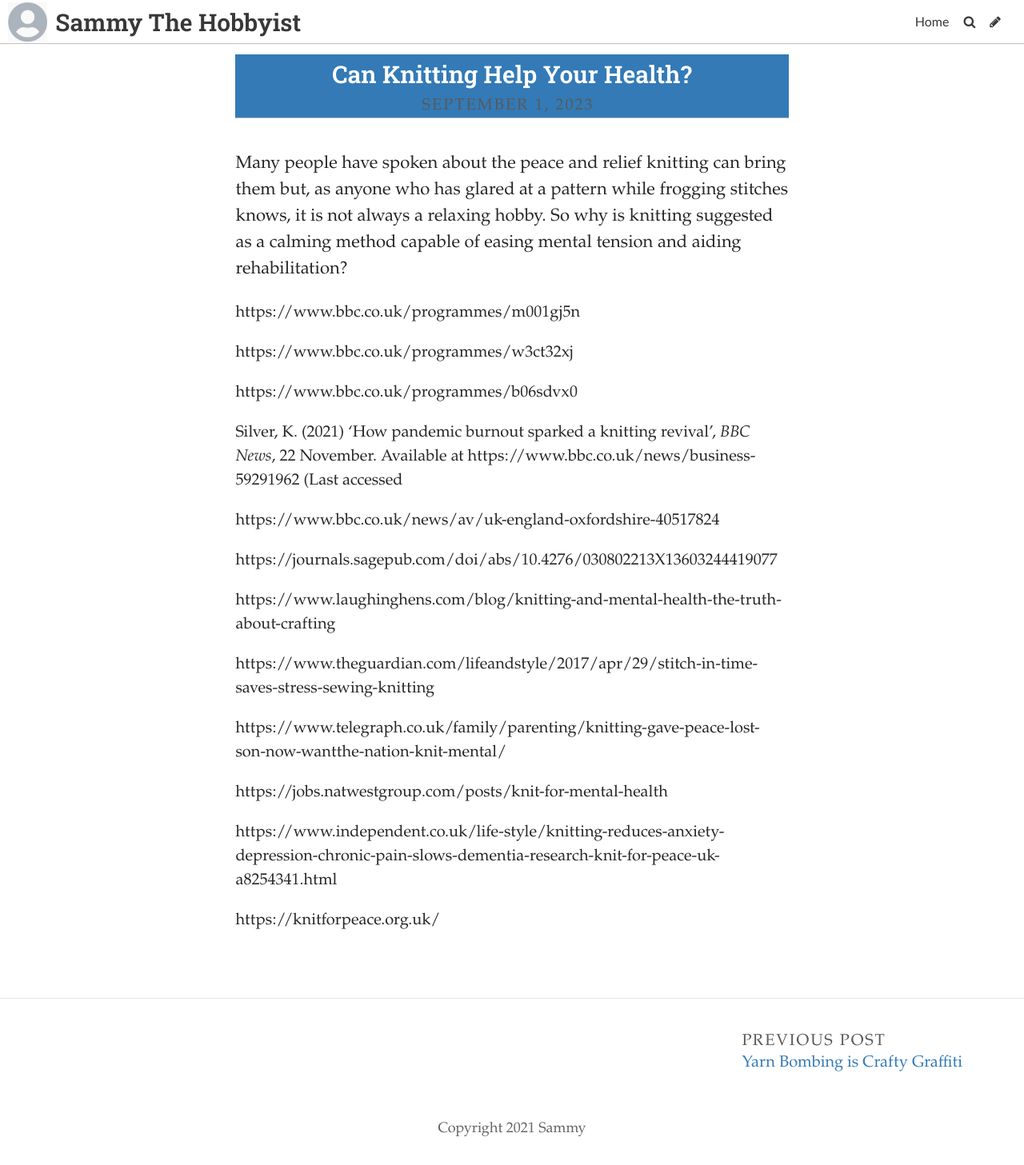
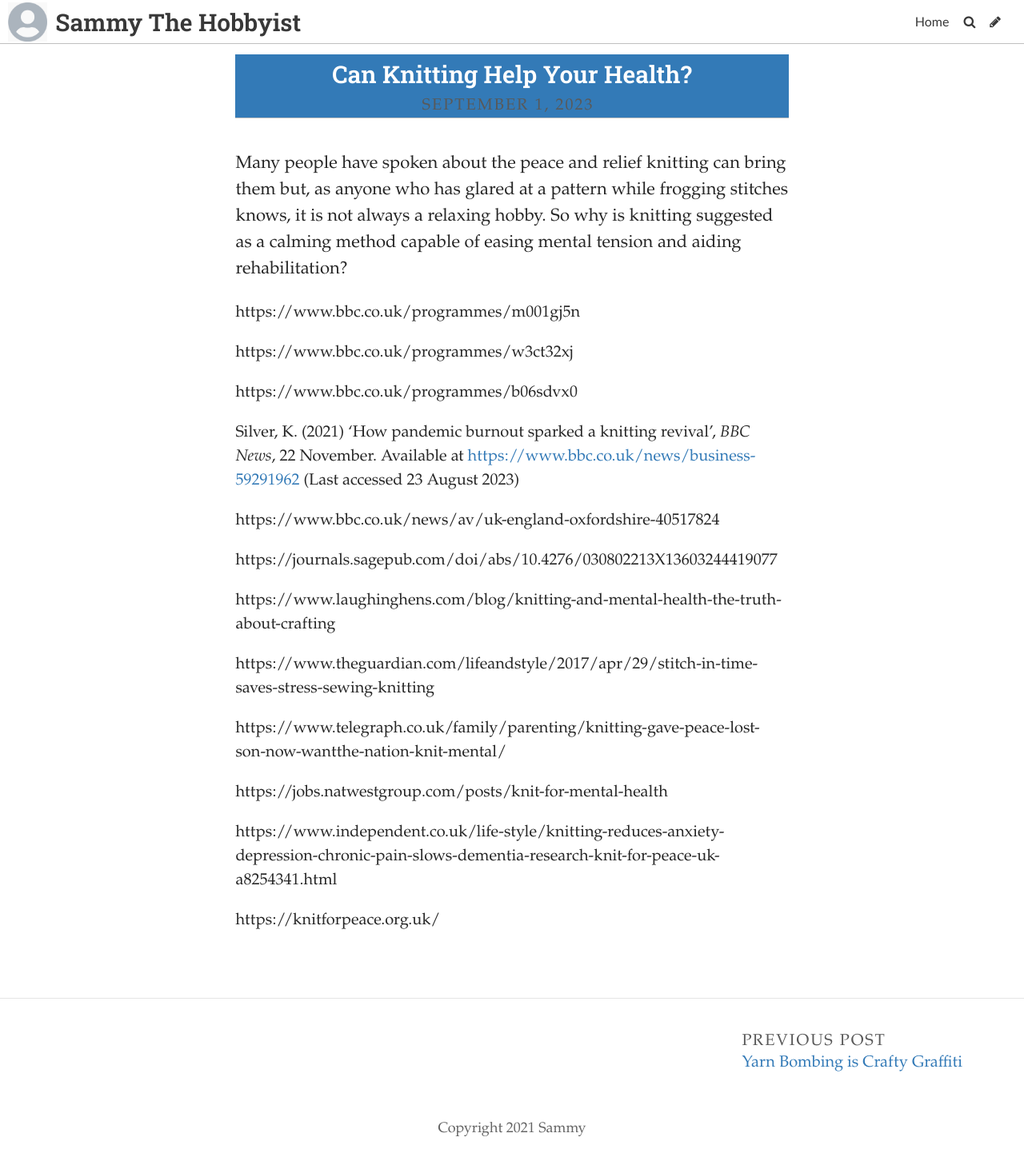
Before and after one commit to SammySpinsAYarn/Blog, a Jekyll site: the page built from _posts/2023-08-12-still-behind.md, in a window 1280 px wide. Shown: the whole page at 80% size. Built offline with Jekyll 4.4.1, drawn with Linux system fonts in a browser that asks for light colours; some web fonts are replaced.

Commit message:
Update Post “2023-08-12-still-behind”

```diff
--- a/_posts/2023-08-12-still-behind.md
+++ b/_posts/2023-08-12-still-behind.md
@@ -15,7 +15,7 @@ https://www.bbc.co.uk/programmes/w3ct32xj
 
 https://www.bbc.co.uk/programmes/b06sdvx0
 
-Silver, K. (2021) 'How pandemic burnout sparked a knitting revival', *BBC News*, 22 November. Available at https://www.bbc.co.uk/news/business-59291962 (Last accessed
+Silver, K. (2021) 'How pandemic burnout sparked a knitting revival', *BBC News*, 22 November. Available at <https://www.bbc.co.uk/news/business-59291962> (Last accessed 23 August 2023)
 
 https://www.bbc.co.uk/news/av/uk-england-oxfordshire-40517824
 
```
